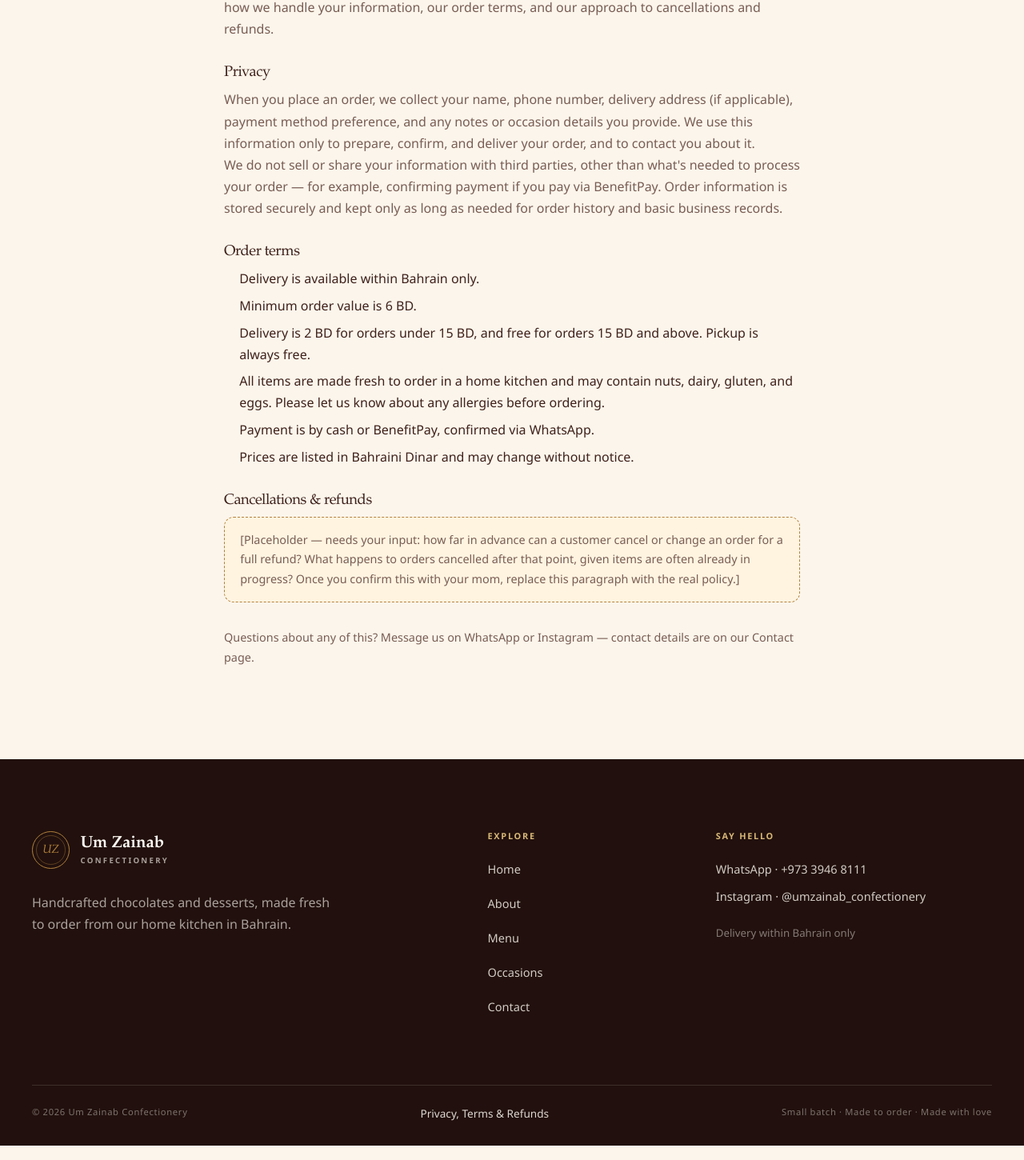
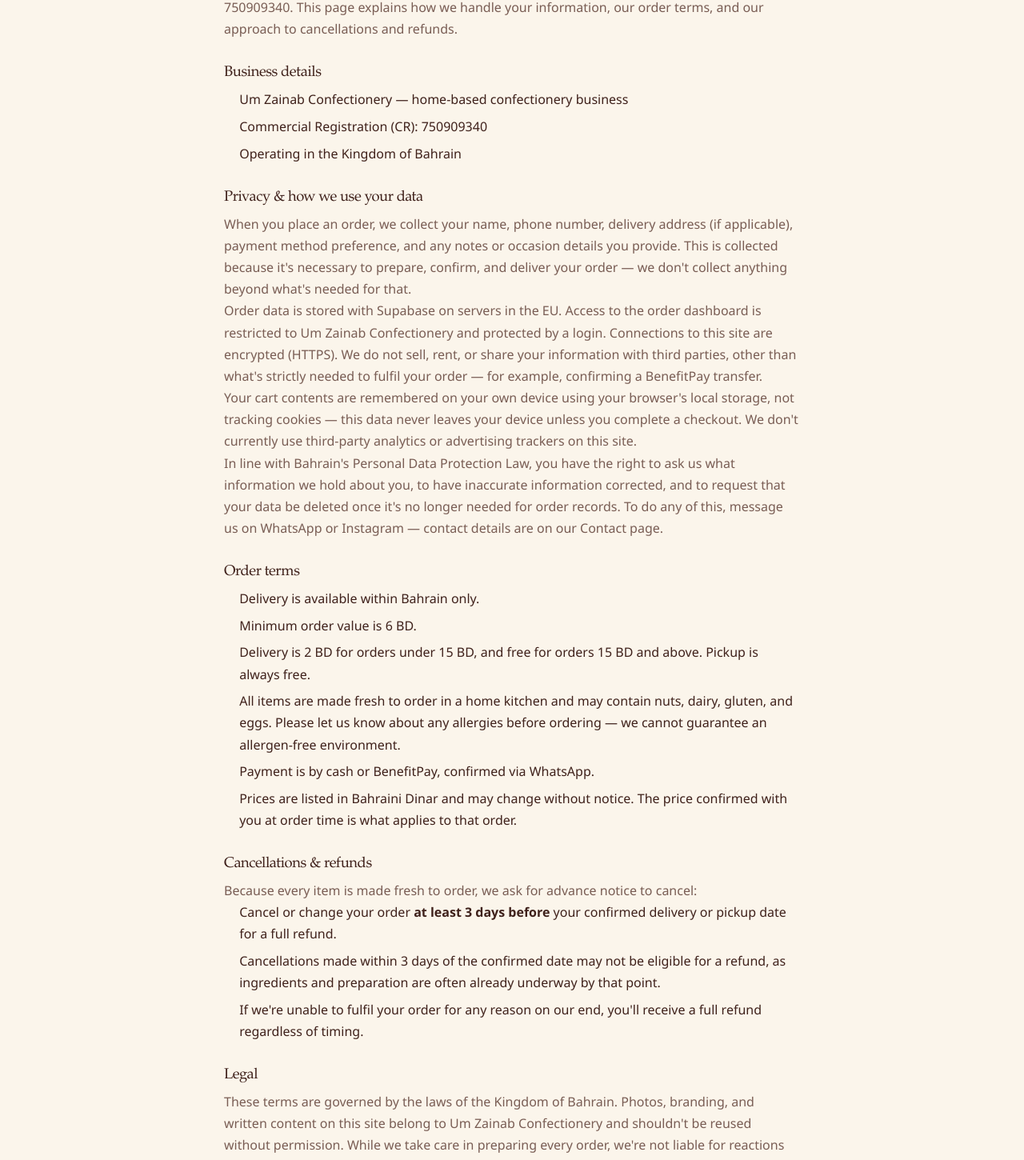
Before and after one commit to khalifaothman07-cpu/Um-zainab, a React (Vite) app: page /policies in a window 1280 px wide. Shown: the part 491-1941 px from the top of the page at 80% size. Built offline with nearby package versions, Linux system fonts and the light colour scheme.

Commit message:
Expand privacy policy with PDPL-aligned data rights, add CR number, fill in 3-day cancellation policy

```diff
--- a/src/components/SiteFooter.tsx
+++ b/src/components/SiteFooter.tsx
@@ -42,7 +42,7 @@
         </div>
       </div>
       <div className="section-shell footer-bottom">
-        <p>© {new Date().getFullYear()} Um Zainab Confectionery</p>
+        <p>© {new Date().getFullYear()} Um Zainab Confectionery · CR 750909340</p>
         <Link to="/policies" className="footer-policies-link">
           Privacy, Terms &amp; Refunds
         </Link>
--- a/src/pages/Policies.tsx
+++ b/src/pages/Policies.tsx
@@ -4,26 +4,52 @@
       <p className="eyebrow">Policies</p>
       <h1>Privacy, terms &amp; refunds</h1>
       <p className="policies-intro">
-        Um Zainab Confectionery is a home-based business operating in Bahrain.
-        This page explains how we handle your information, our order terms,
-        and our approach to cancellations and refunds.
+        Um Zainab Confectionery is a home-based business operating in
+        Bahrain, registered under CR 750909340. This page explains how we
+        handle your information, our order terms, and our approach to
+        cancellations and refunds.
       </p>
 
       <section className="policy-section">
-        <h2>Privacy</h2>
+        <h2>Business details</h2>
+        <ul>
+          <li>Um Zainab Confectionery — home-based confectionery business</li>
+          <li>Commercial Registration (CR): 750909340</li>
+          <li>Operating in the Kingdom of Bahrain</li>
+        </ul>
+      </section>
+
+      <section className="policy-section">
+        <h2>Privacy &amp; how we use your data</h2>
         <p>
           When you place an order, we collect your name, phone number,
           delivery address (if applicable), payment method preference, and
-          any notes or occasion details you provide. We use this information
-          only to prepare, confirm, and deliver your order, and to contact
-          you about it.
+          any notes or occasion details you provide. This is collected
+          because it's necessary to prepare, confirm, and deliver your
+          order — we don't collect anything beyond what's needed for that.
         </p>
         <p>
-          We do not sell or share your information with third parties, other
-          than what's needed to process your order — for example, confirming
-          payment if you pay via BenefitPay. Order information is stored
-          securely and kept only as long as needed for order history and
-          basic business records.
+          Order data is stored with Supabase on servers in the EU. Access
+          to the order dashboard is restricted to Um Zainab Confectionery
+          and protected by a login. Connections to this site are encrypted
+          (HTTPS). We do not sell, rent, or share your information with
+          third parties, other than what's strictly needed to fulfil your
+          order — for example, confirming a BenefitPay transfer.
+        </p>
+        <p>
+          Your cart contents are remembered on your own device using your
+          browser's local storage, not tracking cookies — this data never
+          leaves your device unless you complete a checkout. We don't
+          currently use third-party analytics or advertising trackers on
+          this site.
+        </p>
+        <p>
+          In line with Bahrain's Personal Data Protection Law, you have the
+          right to ask us what information we hold about you, to have
+          inaccurate information corrected, and to request that your data
+          be deleted once it's no longer needed for order records. To do
+          any of this, message us on WhatsApp or Instagram — contact
+          details are on our Contact page.
         </p>
       </section>
 
@@ -39,21 +65,50 @@
           <li>
             All items are made fresh to order in a home kitchen and may
             contain nuts, dairy, gluten, and eggs. Please let us know about
-            any allergies before ordering.
+            any allergies before ordering — we cannot guarantee an
+            allergen-free environment.
           </li>
           <li>Payment is by cash or BenefitPay, confirmed via WhatsApp.</li>
-          <li>Prices are listed in Bahraini Dinar and may change without notice.</li>
+          <li>
+            Prices are listed in Bahraini Dinar and may change without
+            notice. The price confirmed with you at order time is what
+            applies to that order.
+          </li>
         </ul>
       </section>
 
       <section className="policy-section">
         <h2>Cancellations &amp; refunds</h2>
-        <p className="policy-placeholder">
-          [Placeholder — needs your input: how far in advance can a customer
-          cancel or change an order for a full refund? What happens to
-          orders cancelled after that point, given items are often already
-          in progress? Once you confirm this with your mom, replace this
-          paragraph with the real policy.]
+        <p>
+          Because every item is made fresh to order, we ask for advance
+          notice to cancel:
+        </p>
+        <ul>
+          <li>
+            Cancel or change your order <strong>at least 3 days before</strong>{" "}
+            your confirmed delivery or pickup date for a full refund.
+          </li>
+          <li>
+            Cancellations made within 3 days of the confirmed date may not
+            be eligible for a refund, as ingredients and preparation are
+            often already underway by that point.
+          </li>
+          <li>
+            If we're unable to fulfil your order for any reason on our end,
+            you'll receive a full refund regardless of timing.
+          </li>
+        </ul>
+      </section>
+
+      <section className="policy-section">
+        <h2>Legal</h2>
+        <p>
+          These terms are governed by the laws of the Kingdom of Bahrain.
+          Photos, branding, and written content on this site belong to Um
+          Zainab Confectionery and shouldn't be reused without permission.
+          While we take care in preparing every order, we're not liable for
+          reactions arising from undisclosed allergies or intolerances not
+          communicated to us before ordering.
         </p>
       </section>
 
```
